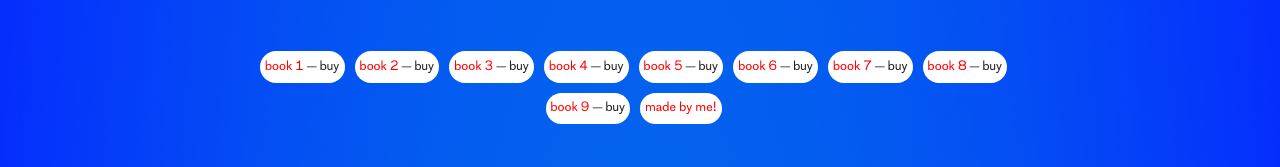
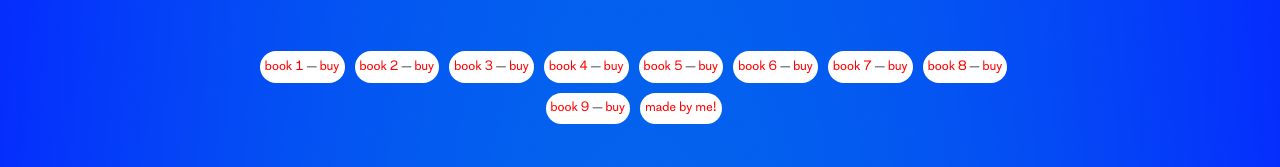
Before and after one commit to hskingr/tenniscourt.icu, a plain HTML site: page index.html in a window 1280 px wide. Shown: the part 608-775 px from the top of the page. Drawn offline with nearby package versions, Linux system fonts and the light colour scheme.

Commit message:
added links to lulu

```diff
--- a/index.html
+++ b/index.html
@@ -52,31 +52,31 @@
 		<div class="options divRow">
 
 			<div class="smallDivStyling">
-				<p> <a href='files/740-book1.pdf'> book 1 </a> &#8212; buy </p>
+				<p> <a href='files/740-book1.pdf'> book 1 </a> &#8212; <a href="http://www.lulu.com/content/paperback-book/a-diagram-of-a-tennis-court-at-a-scale-of-11-part-1-of-9/24805521"> buy </a> </p>
 			</div>
 			<div class="smallDivStyling">
-				<p><a href='files/740-book2.pdf'> book 2 </a>  &#8212; buy </p>
+				<p><a href='files/740-book2.pdf'> book 2 </a>  &#8212; <a href="http://www.lulu.com/content/paperback-book/a-diagram-of-a-tennis-court-at-a-scale-of-11-part-2-of-9/24805544"> buy </a> </p>
 			</div>
 			<div class="smallDivStyling">
-				<p> <a href='files/740-book3.pdf'> book 3 </a>  &#8212; buy </p>
+				<p> <a href='files/740-book3.pdf'> book 3 </a>  &#8212; <a href="http://www.lulu.com/content/paperback-book/a-diagram-of-a-tennis-court-at-a-scale-of-11-part-3-of-9/24805549"> buy </a> </p>
 			</div>
 			<div class="smallDivStyling">
-				<p> <a href='files/740-book4.pdf'>book 4 </a>  &#8212; buy </p>
+				<p> <a href='files/740-book4.pdf'>book 4 </a>  &#8212; <a href="http://www.lulu.com/content/paperback-book/a-diagram-of-a-tennis-court-at-a-scale-of-11-part-4-of-9/24805551"> buy </a> </p>
 			</div>
 			<div class="smallDivStyling">
-				<p> <a href='files/740-book5.pdf'>book 5 </a>  &#8212; buy </p>
+				<p> <a href='files/740-book5.pdf'>book 5 </a>  &#8212; <a href="http://www.lulu.com/content/paperback-book/a-diagram-of-a-tennis-court-at-a-scale-of-11-part-5-of-9/24805553"> buy </a> </p>
 			</div>
 			<div class="smallDivStyling">
-				<p> <a href='files/740-book6.pdf'>book 6 </a>  &#8212; buy </p>
+				<p> <a href='files/740-book6.pdf'>book 6 </a>  &#8212; <a href="http://www.lulu.com/content/paperback-book/a-diagram-of-a-tennis-court-at-a-scale-of-11-part-6-of-9/24805562"> buy </a> </p>
 			</div>
 			<div class="smallDivStyling">
-				<p> <a href='files/740-book7.pdf'>book 7 </a>  &#8212; buy </p>
+				<p> <a href='files/740-book7.pdf'>book 7 </a>  &#8212; <a href="http://www.lulu.com/content/paperback-book/a-diagram-of-a-tennis-court-at-a-scale-of-11-part-7-of-9/24805567"> buy </a> </p>
 			</div>
 			<div class="smallDivStyling">
-				<p> <a href='files/740-book8.pdf'>book 8 </a>  &#8212; buy </p>
+				<p> <a href='files/740-book8.pdf'>book 8 </a>  &#8212; <a href="http://www.lulu.com/content/paperback-book/a-diagram-of-a-tennis-court-at-a-scale-of-11-part-8-of-9/24805572"> buy </a> </p>
 			</div>
 			<div class="smallDivStyling">
-				<p> <a href='files/740-book9.pdf'>book 9 </a>  &#8212; buy </p>
+				<p> <a href='files/740-book9.pdf'>book 9 </a>  &#8212; <a href="http://www.lulu.com/content/paperback-book/a-diagram-of-a-tennis-court-at-a-scale-of-11-part-9-of-9/24805575"> buy </a> </p>
 			</div>
 			<div class="smallDivStyling lastLink">
 				<a href="http://hskr.xyz">
```
